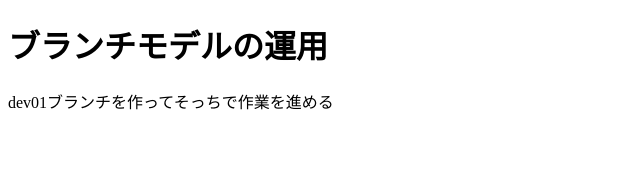
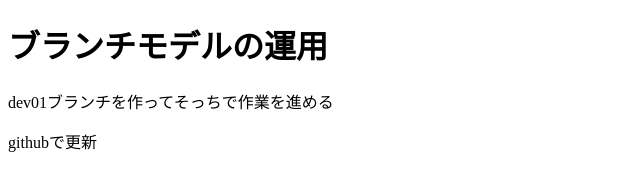
Before and after one commit to hirata1988/0826, a plain HTML site: page index.html in a window 1280 px wide. Shown: the whole page, without its empty margins (0-640 px from the left). Drawn offline with Linux system fonts and the light colour scheme.

Commit message:
Update index.html

```diff
--- a/index.html
+++ b/index.html
@@ -8,5 +8,6 @@
 <body>
     <h1>ブランチモデルの運用</h1>
     <p>dev01ブランチを作ってそっちで作業を進める</p>
+    <p>githubで更新</p>
 </body>
 </html>
```
